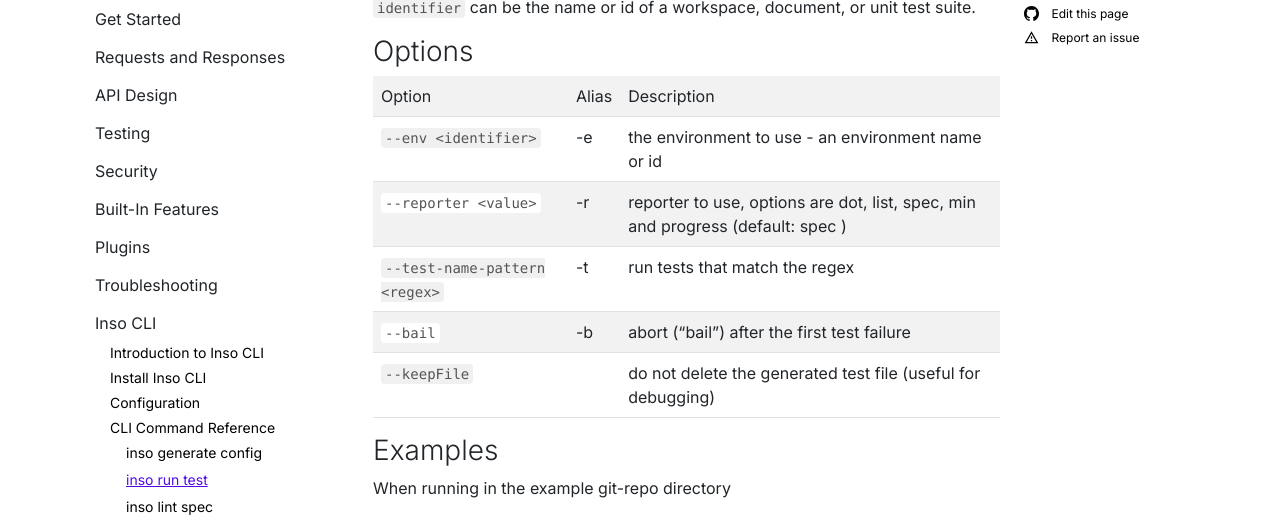
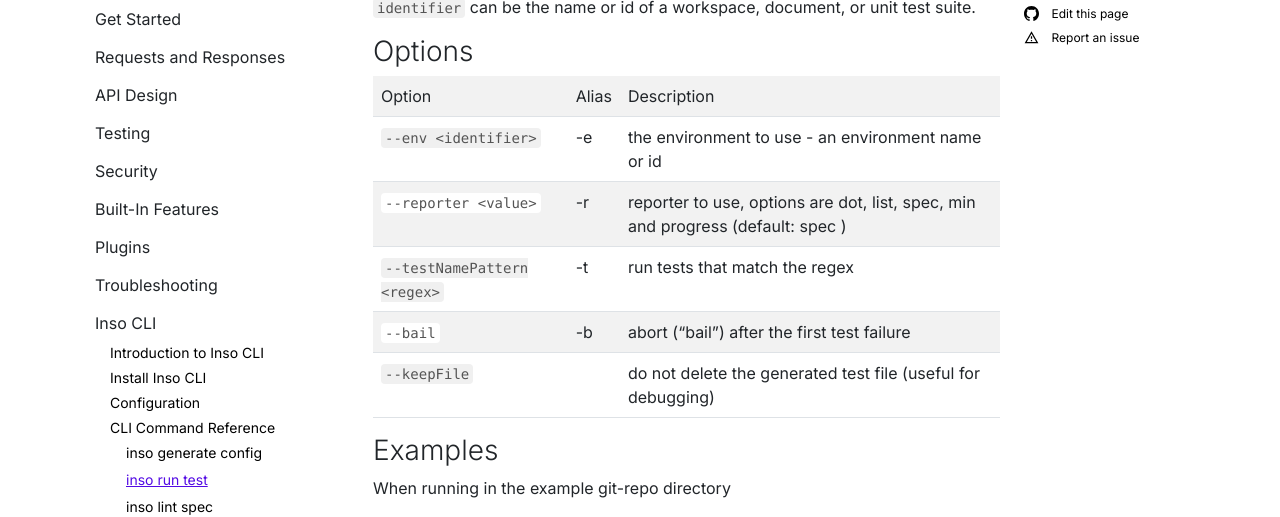
Before and after one commit to Kong/insomnia-docs, a Jekyll site: the page built from docs/inso-cli/cli-command-reference/inso-run-test.md, in a window 1280 px wide and 900 px high, scrolled down 447 px. Shown: the top 517 px of the window. Built offline with Jekyll 4.4.1, drawn with Linux system fonts in a browser that asks for light colours; comment, search, counter and statistics services are not loaded.

Commit message:
Update docs/inso-cli/cli-command-reference/inso-run-test.md
Co-authored-by: Opender Singh <opender.singh@konghq.com>

```diff
--- a/docs/inso-cli/cli-command-reference/inso-run-test.md
+++ b/docs/inso-cli/cli-command-reference/inso-run-test.md
@@ -21,7 +21,7 @@
 Option |  Alias |  Description
 `--env <identifier>`| -e | the environment to use - an environment name or id
 `--reporter <value>` |	-r	| reporter to use, options are dot, list, spec, min and progress (default: spec )
-`--test-name-pattern <regex>` | -t | run tests that match the regex
+`--testNamePattern <regex>` | -t | run tests that match the regex
 `--bail` | -b | abort ("bail") after the first test failure
 `--keepFile` | | do not delete the generated test file (useful for debugging)
 
```
